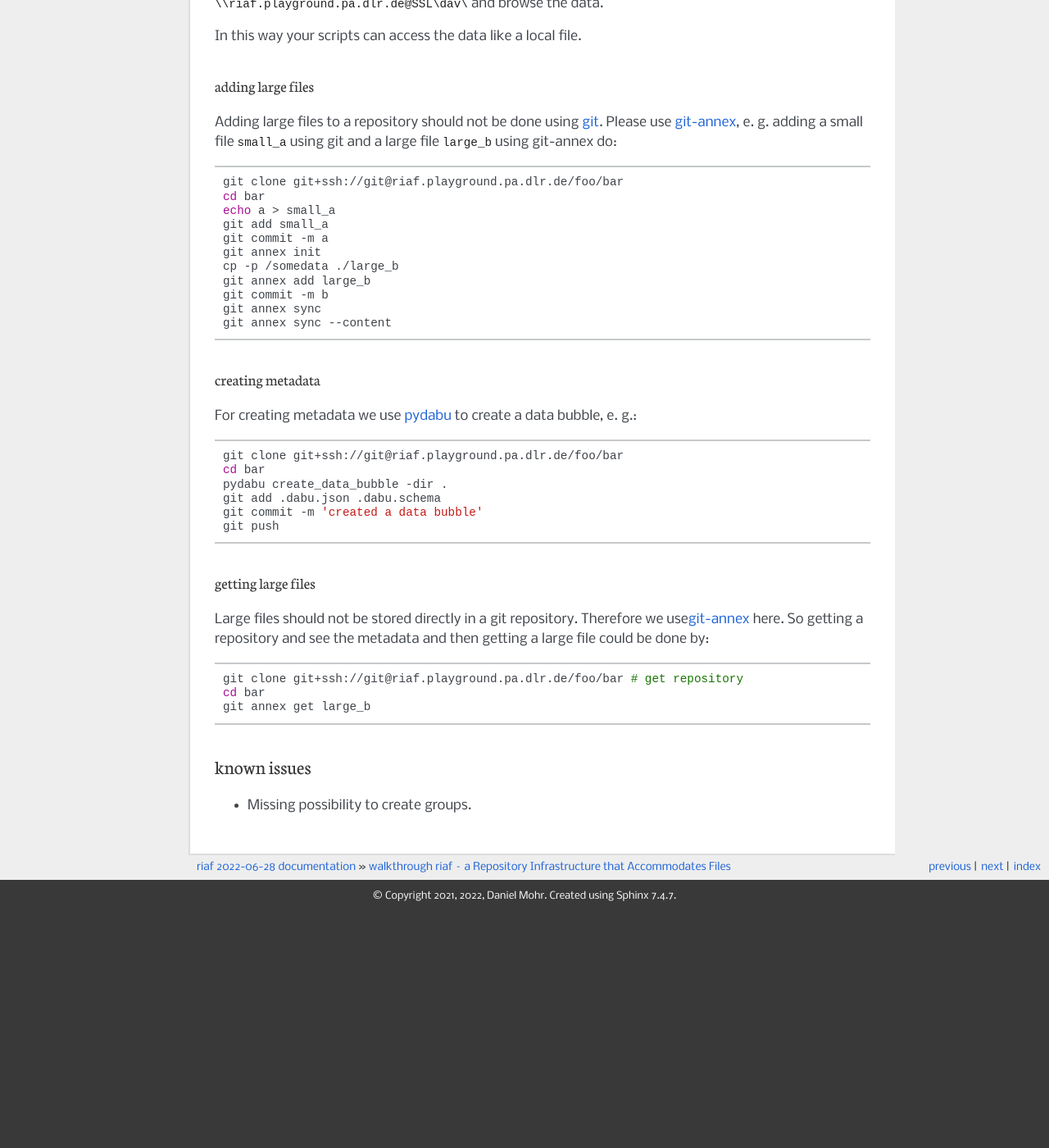
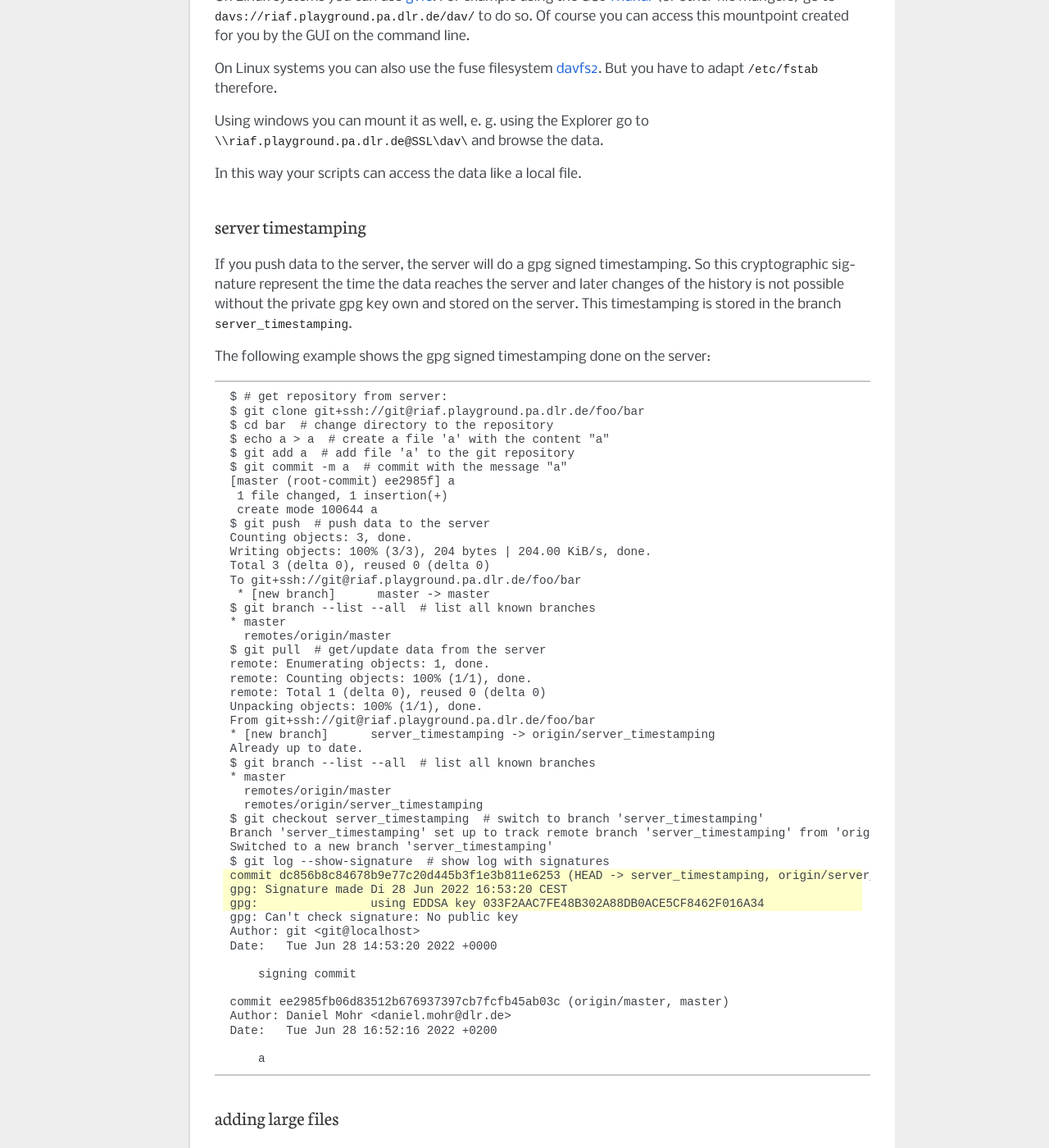
Before and after one commit to dlr-pa/riaf, a Sphinx documentation site: the page built from source/walkthrough.rst, in a window 1280 px wide and 1400 px high, scrolled down 1933 px. Shown: the whole window at 82% size. Built offline with Sphinx 7.4.7, drawn with Linux system fonts in a browser that asks for light colours; before the commit the page ends 3045 px from its top, so only the background shows below that; some of the changed text lies outside the part shown.

Commit message:
enhanced documentation

```diff
--- a/source/index.rst
+++ b/source/index.rst
@@ -7,7 +7,7 @@
 ================================
 
 .. toctree::
-   :maxdepth: 1
+   :maxdepth: 2
    :caption: Contents:
 
    preamble
@@ -15,6 +15,7 @@
    user_management
    walkthrough
    ansible_playbooks
+   some_scripts
 
 riaf documentation: https://riaf.pages.gitlab.dlr.de/riaf/
 
--- a/source/walkthrough.rst
+++ b/source/walkthrough.rst
@@ -24,7 +24,21 @@
 create a group
 ~~~~~~~~~~~~~~
 
-!!!THIS IS NOT POSSIBLE AT THE MOMENT!!!
+Using our
+`web interface for gitolite <https://riaf.playground.pa.dlr.de/www/>`__
+you can create a group.
+Go to `create group <https://riaf.playground.pa.dlr.de/www/?creategroup>`__
+and fill out the web form.
+
+You have to set the users which are owners, writers and/or readers.
+
+This maps to 3 authorization groups. The owner group is allowed to
+create, read and write repositories in this group. The reader group is
+allowed to read repositories in the group. And the writer group is
+allowed to read and write repositories in the group.
+
+The initiator of the group creation will always be an owner.
+
 
 create a repository
 ~~~~~~~~~~~~~~~~~~~
@@ -118,8 +132,67 @@
 
 In this way your scripts can access the data like a local file.
 
+server timestamping
+-------------------
+
+If you push data to the server, the server will do a gpg signed timestamping. So this cryptographic signature represent the time the data reaches the server and later changes of the history is not possible without the private gpg key own and stored on the server. This timestamping is stored in the branch ``server_timestamping``.
+
+The following example shows the gpg signed timestamping done on the server:
+
+.. code-block:: text
+   :emphasize-lines: 35-37
+
+    $ # get repository from server:
+    $ git clone git+ssh://git@riaf.playground.pa.dlr.de/foo/bar
+    $ cd bar  # change directory to the repository
+    $ echo a > a  # create a file 'a' with the content "a"
+    $ git add a  # add file 'a' to the git repository
+    $ git commit -m a  # commit with the message "a"
+    [master (root-commit) ee2985f] a
+     1 file changed, 1 insertion(+)
+     create mode 100644 a
+    $ git push  # push data to the server
+    Counting objects: 3, done.
+    Writing objects: 100% (3/3), 204 bytes | 204.00 KiB/s, done.
+    Total 3 (delta 0), reused 0 (delta 0)
+    To git+ssh://git@riaf.playground.pa.dlr.de/foo/bar
+     * [new branch]      master -> master
+    $ git branch --list --all  # list all known branches
+    * master
+      remotes/origin/master
+    $ git pull  # get/update data from the server
+    remote: Enumerating objects: 1, done.
+    remote: Counting objects: 100% (1/1), done.
+    remote: Total 1 (delta 0), reused 0 (delta 0)
+    Unpacking objects: 100% (1/1), done.
+    From git+ssh://git@riaf.playground.pa.dlr.de/foo/bar
+    * [new branch]      server_timestamping -> origin/server_timestamping
+    Already up to date.
+    $ git branch --list --all  # list all known branches
+    * master
+      remotes/origin/master
+      remotes/origin/server_timestamping
+    $ git checkout server_timestamping  # switch to branch 'server_timestamping'
+    Branch 'server_timestamping' set up to track remote branch 'server_timestamping' from 'origin'.
+    Switched to a new branch 'server_timestamping'
+    $ git log --show-signature  # show log with signatures
+    commit dc856b8c84678b9e77c20d445b3f1e3b811e6253 (HEAD -> server_timestamping, origin/server_timestamping)
+    gpg: Signature made Di 28 Jun 2022 16:53:20 CEST
+    gpg:                using EDDSA key 033F2AAC7FE48B302A88DB0ACE5CF8462F016A34
+    gpg: Can't check signature: No public key
+    Author: git <git@localhost>
+    Date:   Tue Jun 28 14:53:20 2022 +0000
+
+        signing commit
+
+    commit ee2985fb06d83512b676937397cb7fcfb45ab03c (origin/master, master)
+    Author: Daniel Mohr <daniel.mohr@dlr.de>
+    Date:   Tue Jun 28 16:52:16 2022 +0200
+
+        a
+
 adding large files
-~~~~~~~~~~~~~~~~~~
+------------------
 
 Adding large files to a repository should not be done using
 `git <https://git-scm.com/>`__. Please use
@@ -127,7 +200,7 @@
 file ``small_a`` using git and a large file ``large_b`` using git-annex
 do:
 
-.. code:: sh
+.. code-block:: sh
 
     git clone git+ssh://git@riaf.playground.pa.dlr.de/foo/bar
     cd bar
@@ -142,13 +215,13 @@
     git annex sync --content
 
 creating metadata
-~~~~~~~~~~~~~~~~~
+-----------------
 
 For creating metadata we use
 `pydabu <https://dlr-pa.github.io/pydabu/>`__ to create a data bubble,
 e. g.:
 
-.. code:: sh
+.. code-block:: sh
 
     git clone git+ssh://git@riaf.playground.pa.dlr.de/foo/bar
     cd bar
@@ -157,22 +230,26 @@
     git commit -m 'created a data bubble'
     git push
 
+riaf landing page
+-----------------
+
+If metadata are available on the default branch in the format [pydabu]_ uses, the server will add a landing page in the branch ``landing_page``. It is available on the `web interface dabu <https://riaf.playground.pa.dlr.de/dabu/>`__ for public access. The landing page presents the metadata.
 
 getting large files
-~~~~~~~~~~~~~~~~~~~
+-------------------
 
 Large files should not be stored directly in a git repository. Therefore
 we use\ `git-annex <https://git-annex.branchable.com/>`__ here. So
 getting a repository and see the metadata and then getting a large file
 could be done by:
 
-.. code:: sh
+.. code-block:: sh
 
-    git clone git+ssh://git@riaf.playground.pa.dlr.de/foo/bar # get repository
+    git clone git+ssh://git@riaf.playground.pa.dlr.de/foo/bar  # get repository
     cd bar
     git annex get large_b
 
 known issues
 ------------
 
--  Missing possibility to create groups.
+-  Missing possibility to manage access on groups.
```
Also changed, not shown: source/installation.rst (+64 -34 lines), source/some_scripts.rst (added, +20 -0 lines).
